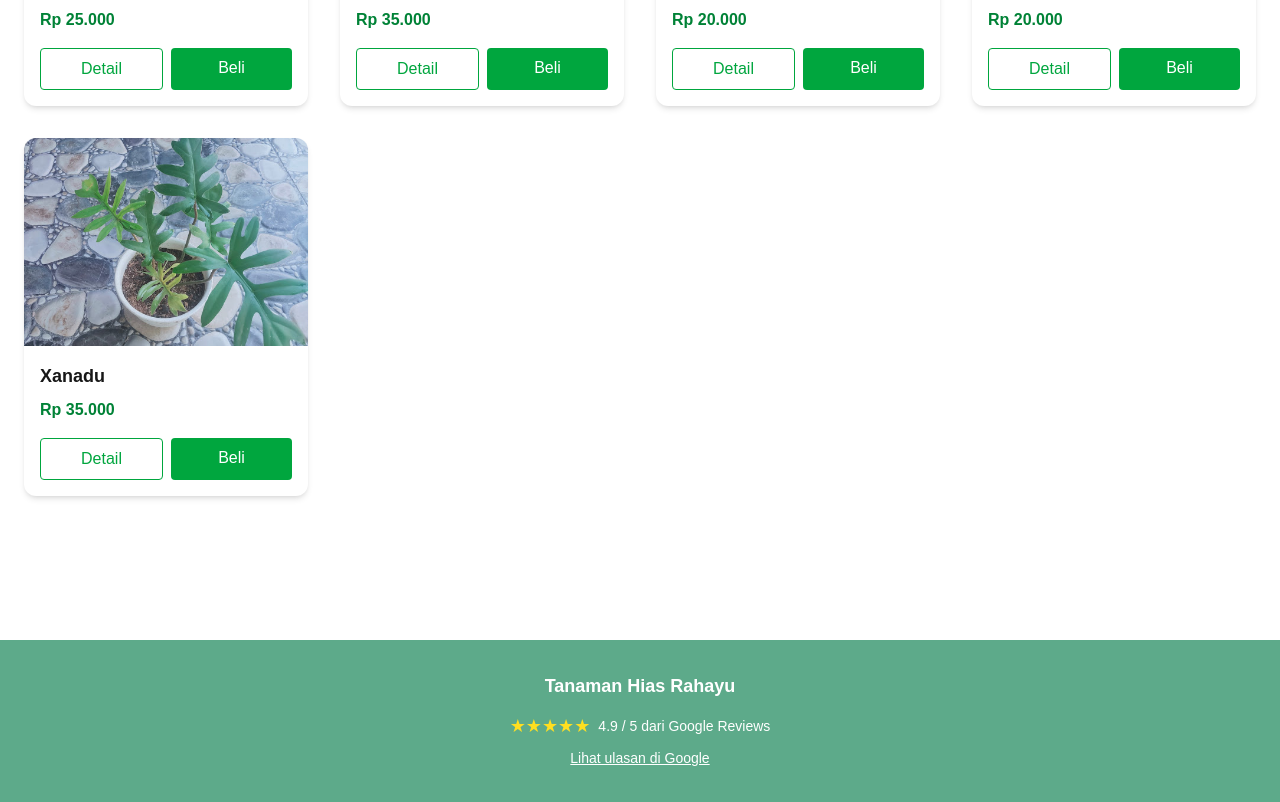
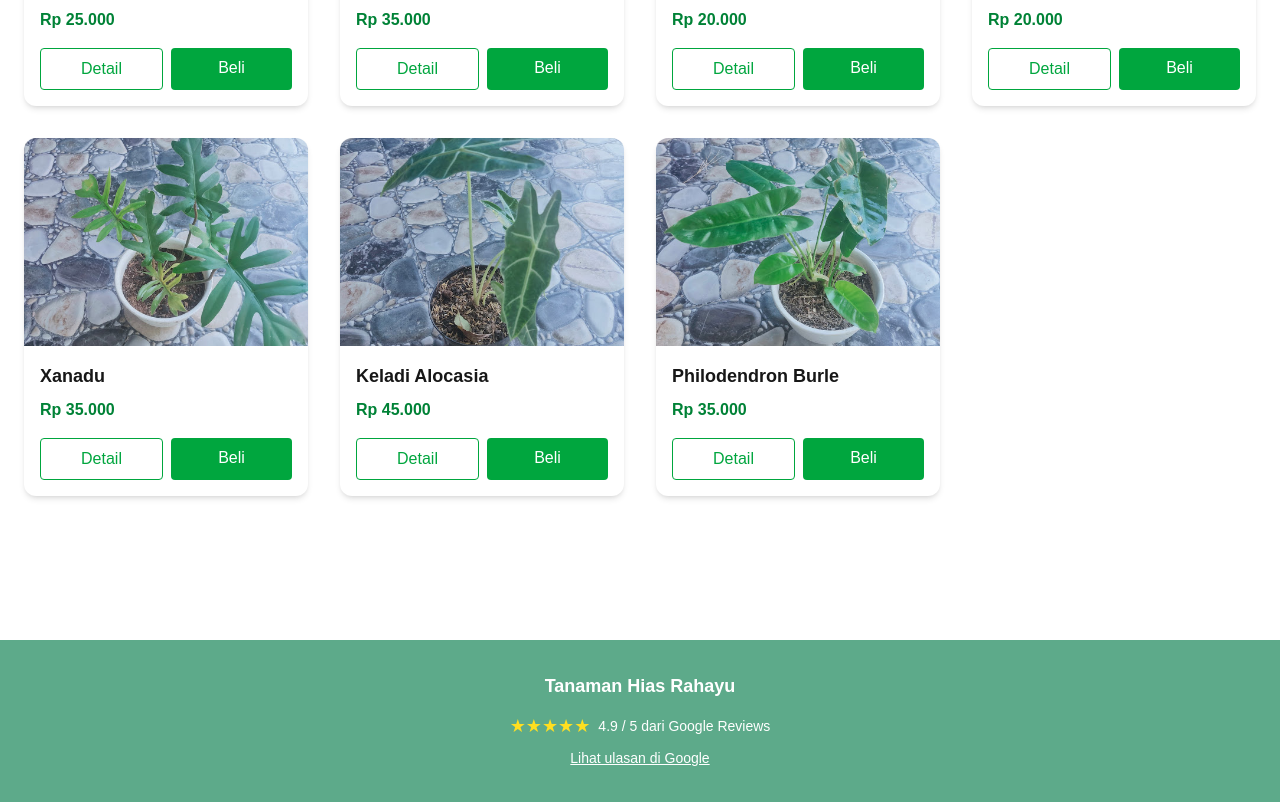
Before and after one commit to fortolotos4-blip/toko-tanaman, a Next.js app: page / in a window 1280 px wide. Shown: the part 2800-3602 px from the top of the page. Built offline with nearby package versions, Linux system fonts and the light colour scheme.

Commit message:
ketinggalan data

```diff
--- a/src/data/plants.js
+++ b/src/data/plants.js
@@ -274,6 +274,28 @@ const plants = [
     description:
       "Philodendron Xanadu adalah tanaman hias tropis dengan daun hijau berlekuk yang tumbuh rimbun dari pangkal batang.",
   },
+  {
+    id: 26,
+    name: "Keladi Alocasia",
+    price: 45000,
+    category: "Indoor",
+    size: "Besar",
+    pot: "Plastik Hitam",
+    image: "/images/plants/keladi_alocasia.jpg",
+    description:
+      "Keladi Alocasia adalah tanaman hias tropis yang memiliki daun berbentuk panah dengan tulang daun yang terlihat jelas.",
+  },
+  {
+    id: 27,
+    name: "Philodendron Burle",
+    price: 35000,
+    category: "Indoor",
+    size: "Besar",
+    pot: "Plastik Putih",
+    image: "/images/plants/philodendron_burle.jpg",
+    description:
+      "Philodendron Burle Marx adalah tanaman hias tropis yang memiliki daun hijau memanjang dengan permukaan mengkilap.",
+  },
 ];
 
 export default plants;
```
